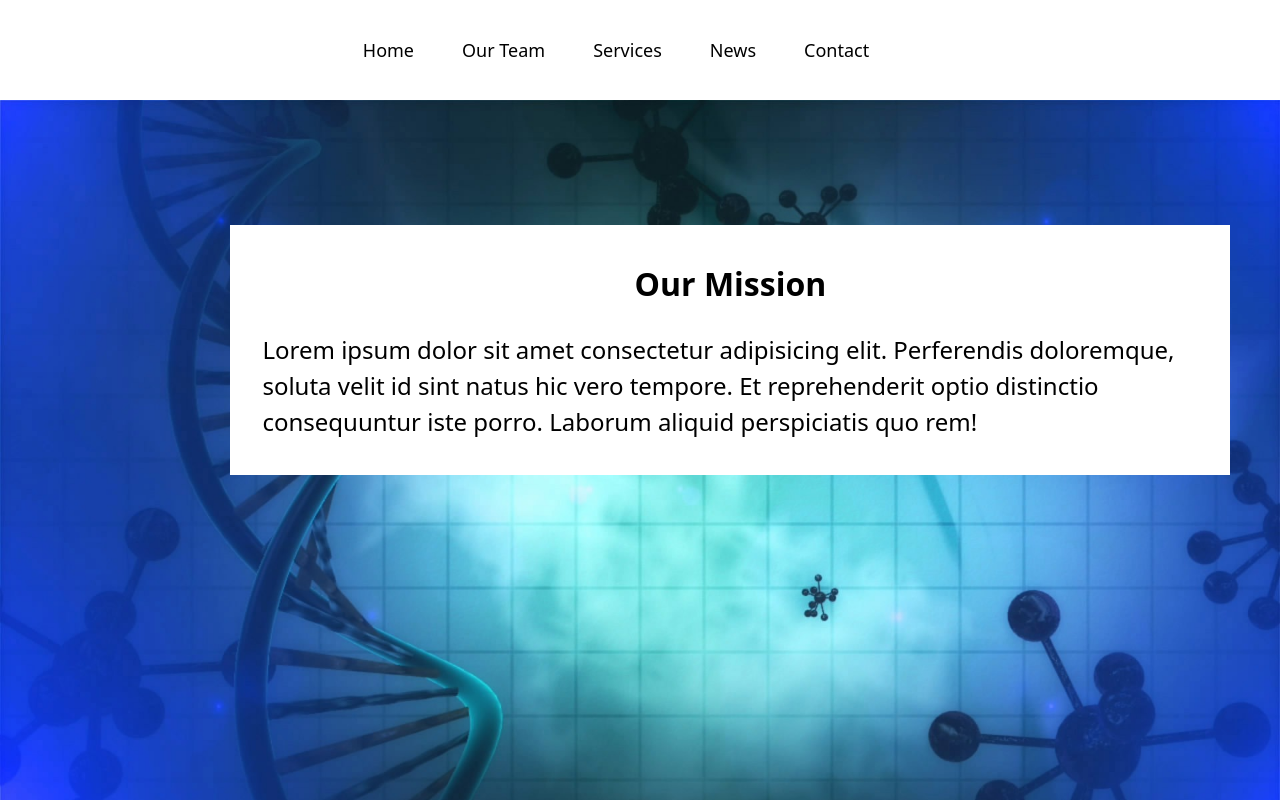
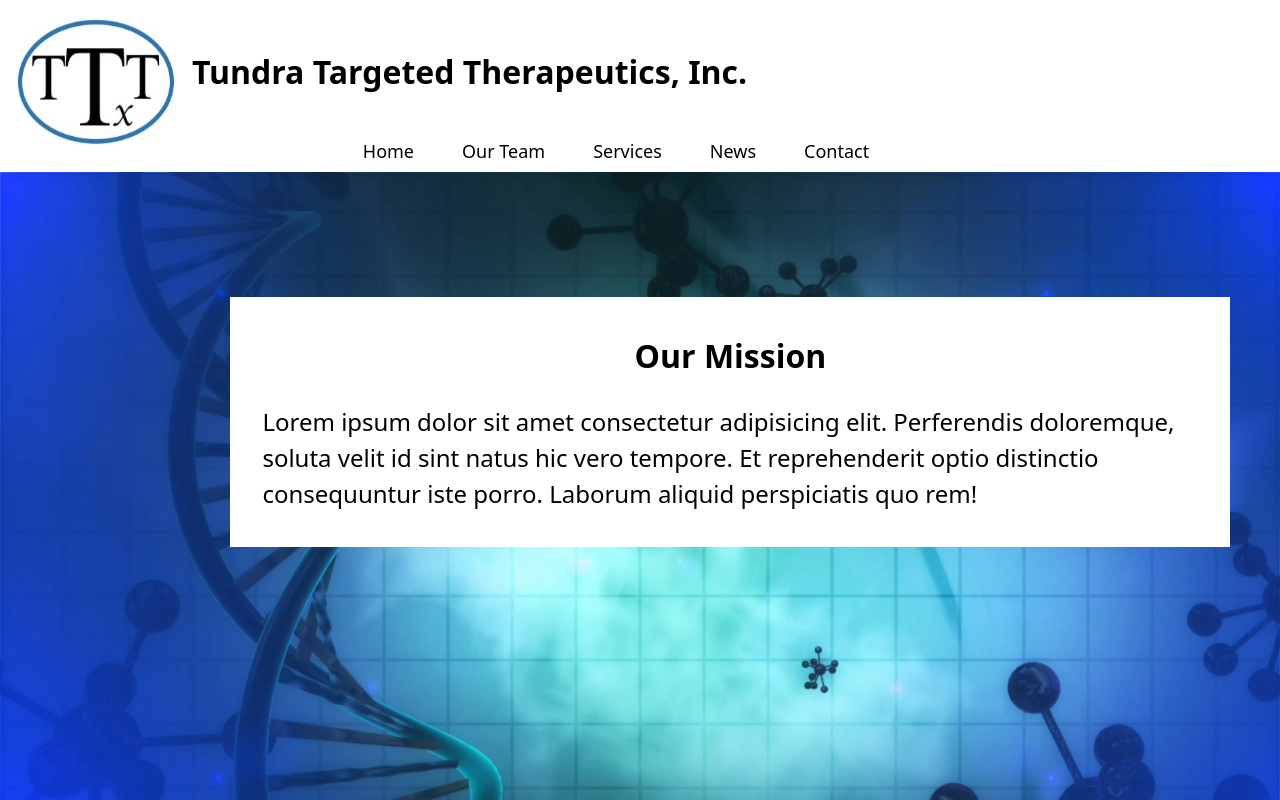
Before and after one commit to katlizf/Next.js-TypeScript-Site-Mock-Up, a Next.js app: page / in a window 1280 px wide. Shown: the top 800 px of the page. Built offline with nearby package versions, Linux system fonts and the light colour scheme.

Commit message:
added logo and company name

```diff
--- a/src/components/Navbar.tsx
+++ b/src/components/Navbar.tsx
@@ -1,11 +1,20 @@
 import Image from 'next/image'
 import Link from 'next/link'
 import styles from '../styles/Navbar.module.css'
+import Logo from '../../public/images/ttt-logo.png'
 
 function Navbar() {
 	return (
 		<div>
-			{/* <Image src={'/images/ttt-logo.png'} width={250} height={200} alt='Logo' /> */}
+            <div className={styles.logo}>
+                <Image
+                    src={Logo}
+                    width={160}
+                    height={130}
+                    alt='Logo' />
+                    <h1 className={styles.tttName}>Tundra Targeted Therapeutics, Inc.</h1>
+            </div>
+
 			<div className={styles.nav}>
 				<Link href='/'>
 					<a className={styles.navItem}>Home</a>
--- a/src/styles/Navbar.module.css
+++ b/src/styles/Navbar.module.css
@@ -1,14 +1,28 @@
+.logo {
+    display: flex;
+    flex-direction: row;
+    margin-top: 1rem;
+    margin-left: 1rem;
+}
+.tttName {
+    font-size: xx-large;
+    font-weight: 600;
+    margin-top: 2rem;
+    padding-left: 1rem;
+}
 .nav {
     display: flex;
     justify-content: center;
     align-items: center;
-    height: 100px;
+    height: 10px;
+    margin-bottom: 1rem;;
 }
 .navItem {
     border: none;
     background-color: white;
     cursor: pointer;
     font-size: large;
+    font-weight: 500;
     padding-right: 3rem;
 }
 .navItem:hover {
```
